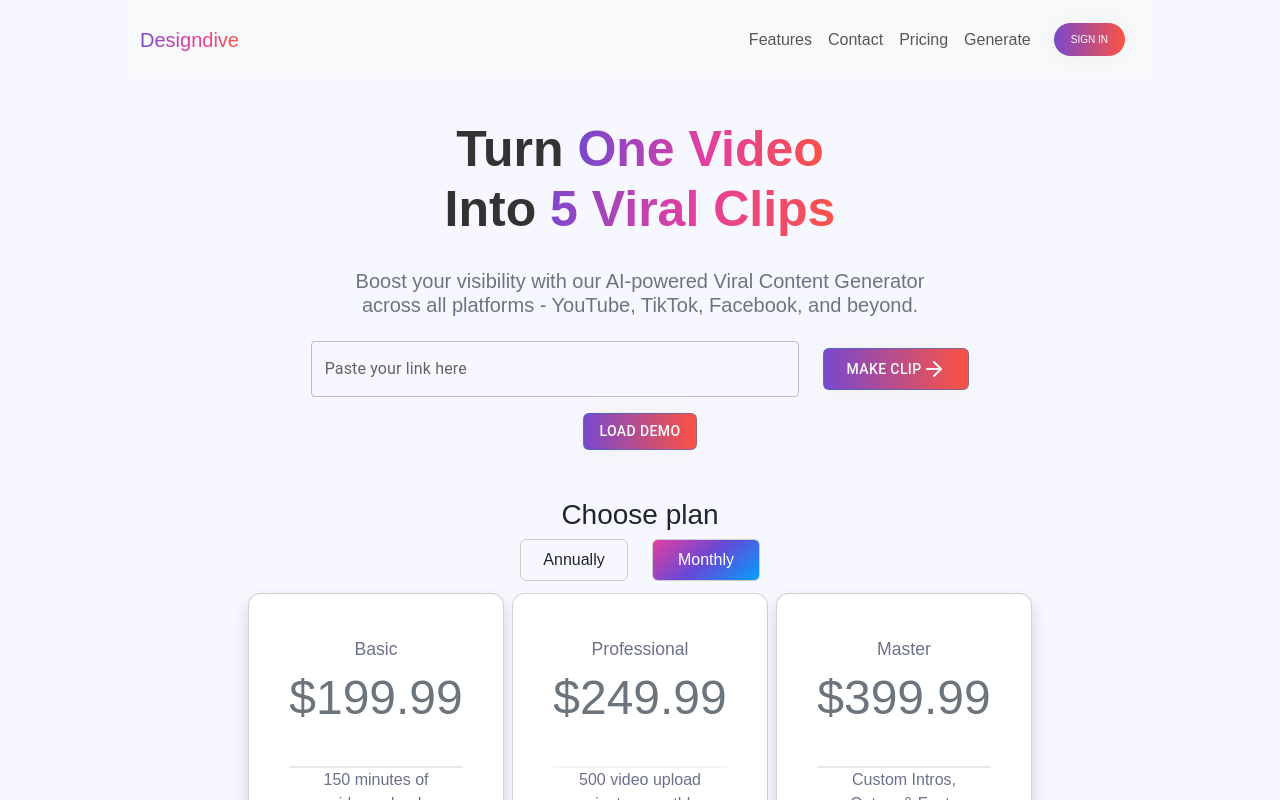
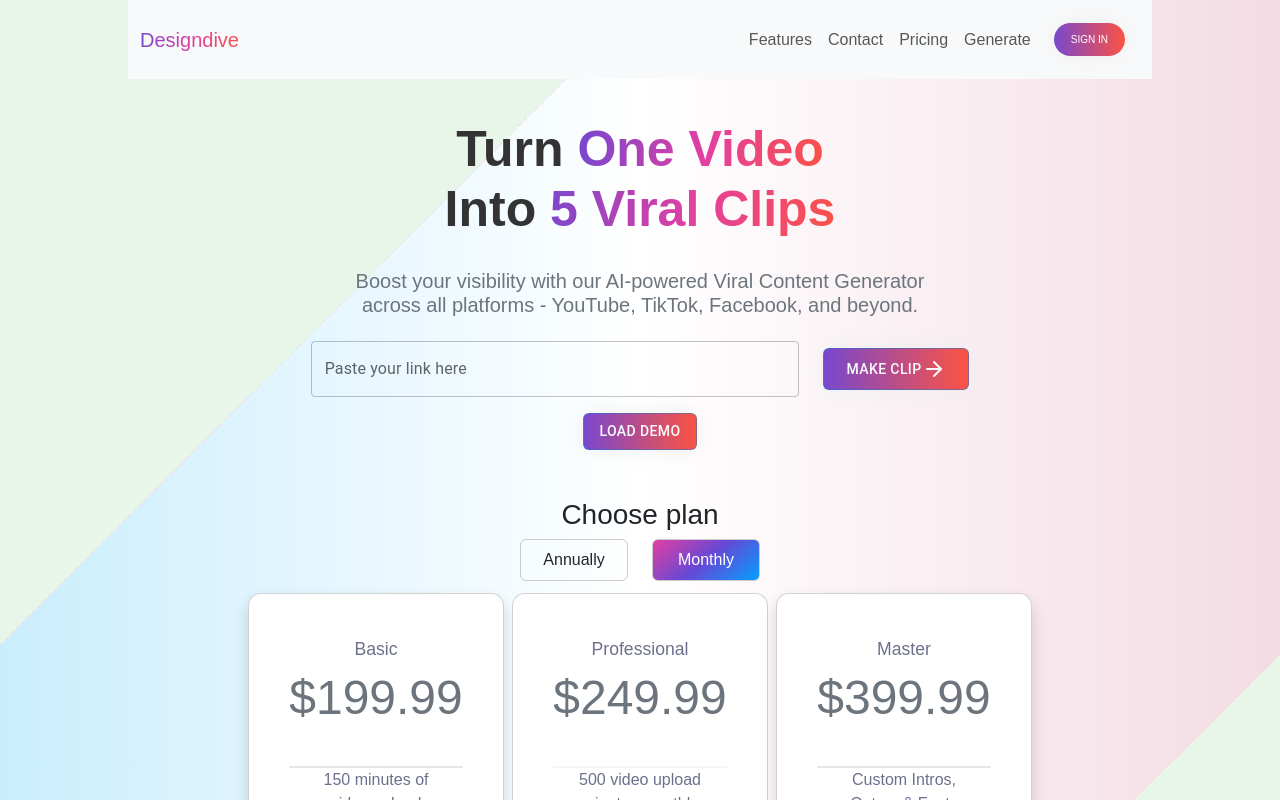
Before and after one commit to DLOVRIC2/designdive, a React (Create React App) app in the folder frontend/: page / in a window 1280 px wide. Shown: the top 800 px of the page. Built offline with nearby package versions, Linux system fonts and the light colour scheme.

Commit message:
Home css

```diff
--- a/frontend/src/Home.css
+++ b/frontend/src/Home.css
@@ -6,18 +6,12 @@
 }
 
 body {
-  margin: 0;
-  font-family: -apple-system, BlinkMacSystemFont, 'Segoe UI', 'Roboto', 'Oxygen',
-    'Ubuntu', 'Cantarell', 'Fira Sans', 'Droid Sans', 'Helvetica Neue',
-    sans-serif;
-  -webkit-font-smoothing: antialiased;
-  -moz-osx-font-smoothing: grayscale;
   background: linear-gradient(135deg, #e8f5e9 0%, #e8f5e9 25%, transparent 25%, transparent 75%, #e8f5e9 75%, #e8f5e9 100%),
             linear-gradient(-45deg, #f3dbe3 0%, #f3dbe3 25%, transparent 25%, transparent 75%, #f3dbe3 75%, #f3dbe3 100%),
-            linear-gradient(to left, #f3dbe3, #ffffff, #caedfd); /* Gradient on the sides */
-background-blend-mode: normal, normal, normal, multiply; /* Apply blending mode for gradient overlap */
+            linear-gradient(to left, #f3dbe3, #ffffff, #caedfd) !important;
+  background-blend-mode: normal, normal, normal, multiply !important;
+}
 
-}
 
 code {
   font-family: source-code-pro, Menlo, Monaco, Consolas, 'Courier New',
```
